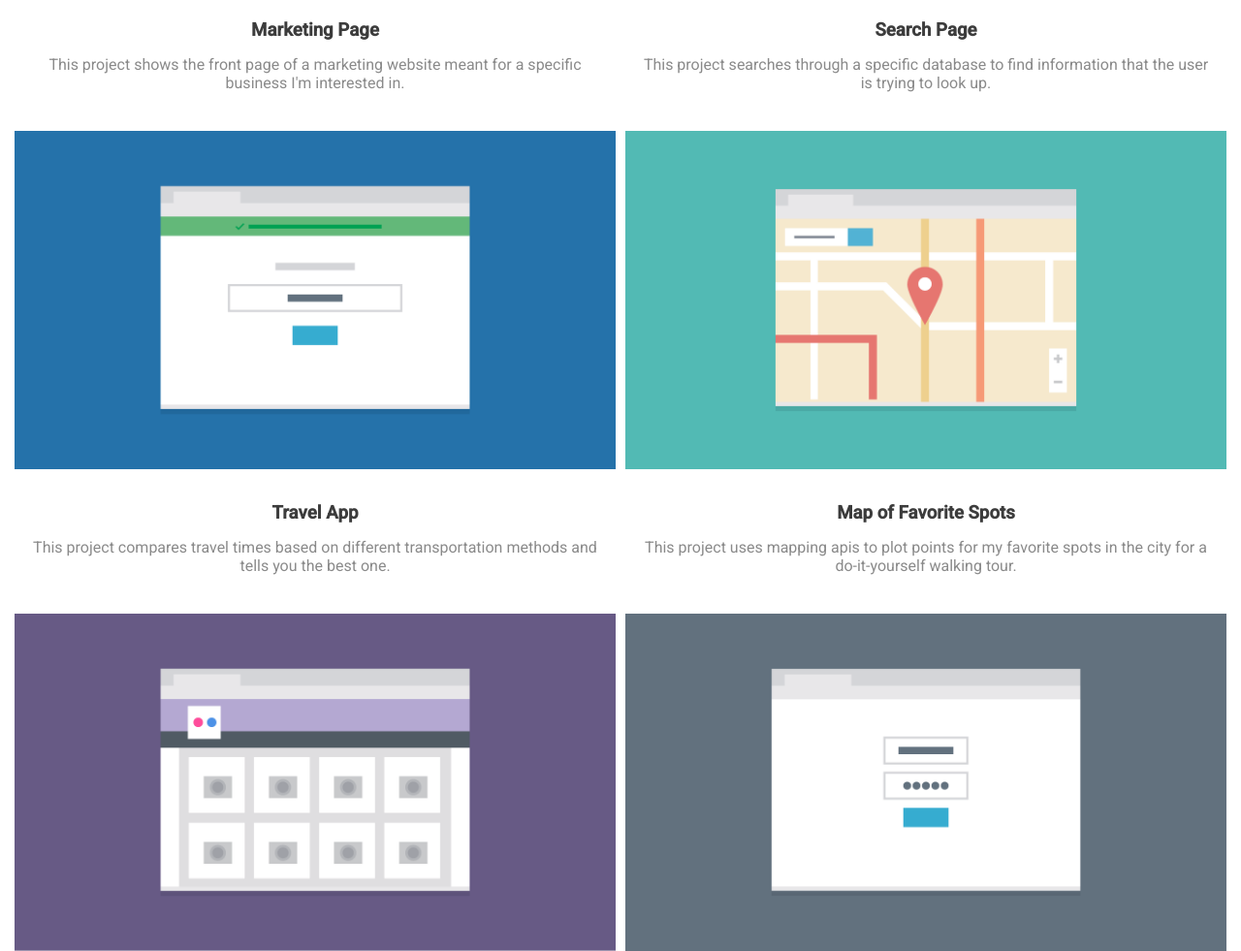
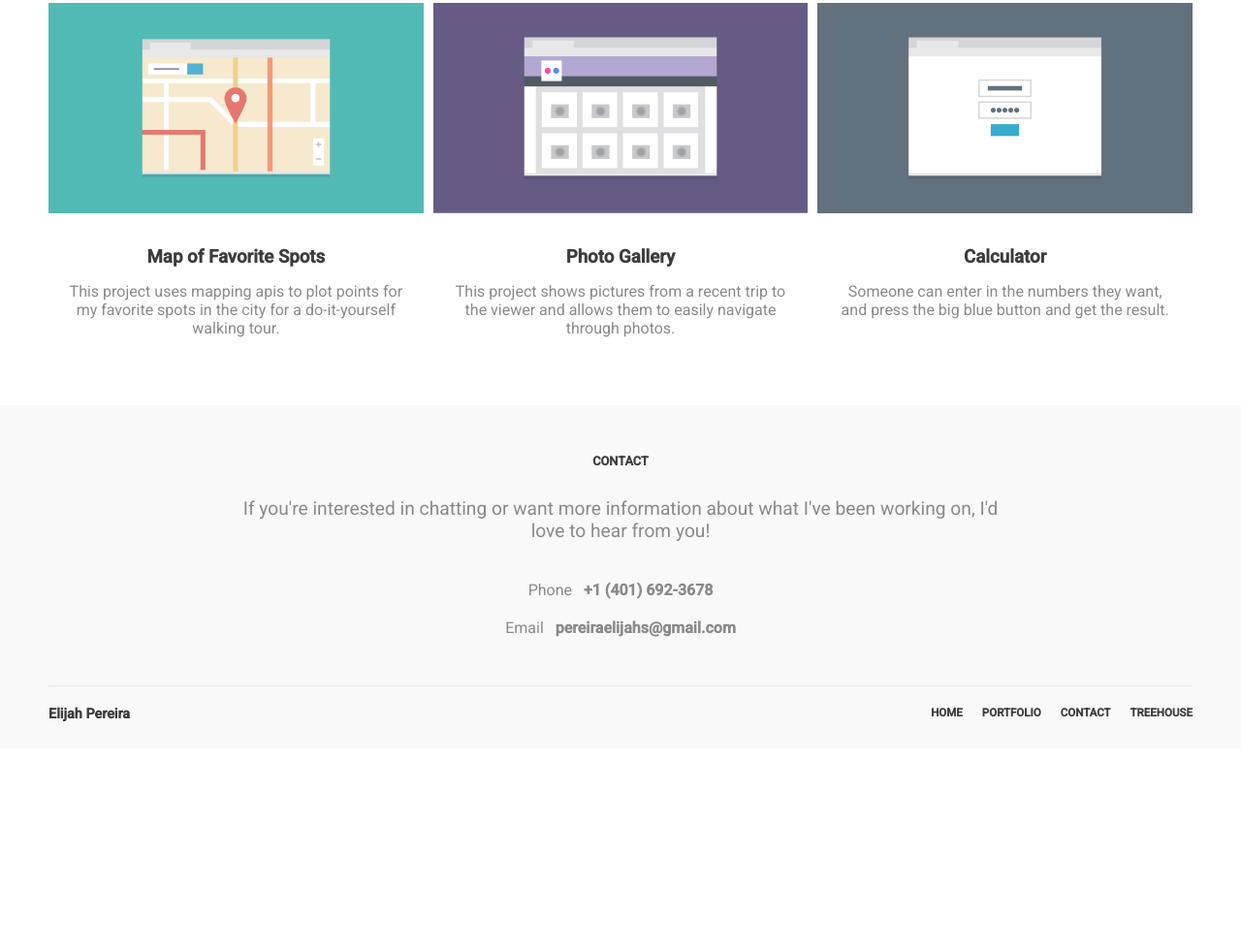
Before and after one commit to elijahpereira/TreehouseViewportproject, a plain HTML site: page index.html in a window 1280 px wide. Shown: the part 891-1872 px from the top of the page at 97% size. After the commit the page ends 1663 px from the top, so only its background shows below. Drawn offline with Linux system fonts and the light colour scheme.

Commit message:
finished

```diff
--- a/css/styles.css
+++ b/css/styles.css
@@ -41,7 +41,7 @@ nav{
     font-size: 1.10em;
     font-weight: bold;
     display: flex;
-    flex-wrap:
+    flex-direction: column;
 }
 
 li{
@@ -60,7 +60,6 @@ li{
     line-height: 1.5;
 }
 
-#top,
 .name,
 .titles,
 h3,
@@ -111,7 +110,7 @@ h3{
 /*--------------*/
 
 .contact-container{
-    padding: 10px 10px 10px 10px;
+    padding: 10px 15px 10px 15px;
 }
 
 #contact{
@@ -145,7 +144,7 @@ footer{
     flex-wrap:wrap;
     flex-direction: row;
     justify-content: space-between;
-    padding:10px 10px 30px 10px;
+    padding:10px 15px 30px 15px;
     font-size: 0.9em;
 }
 
@@ -157,23 +156,28 @@ div b{
     color: rgb(138, 138, 138);
 }
 
-.bottom-nav{
-    visibility:;
+img{
+        transition: 1s;
+    }
+
+    img:hover{
+        transform: scale(1.1);
+    }
+
+
+#top{
+    color:rgb(99, 0, 0);
 }
-
 /*------------*/
 /*phone styles*/
 /*------------*/
 @media screen and (min-width: 320px){
 
-nav{
-    flex-direction: column;
+#top{
+    font-weight: bold;
 }
 
-.return-top b{
-    text-align: right;
-}
-.nav-item-bottom{
+.bottom-nav{
     display:none;
 }
 }
@@ -211,7 +215,7 @@ ul{
 }
 
 .bio p{
-    padding: 0px 45px;
+    padding: 0px 45px 0px 0px;
     font-size: 1.1em;
     text-align: left;
 }
@@ -245,7 +249,11 @@ img{
 .portfolio-item img{
     max-width: 100%;
 }
-    /*footer styles*/
+
+/*=============*/
+/*footer styles*/
+/*=============*/
+
 .contact-description{
     font: lighter 100px;
     font-size: 1.1em;
@@ -264,9 +272,67 @@ img{
 
 .nav-item-bottom{
     display: inline;
-    padding: 0px 10px 0 10px;
+    padding: 0px 0px 20px 20px;
     font-size: 0.8em;
     font-weight: bold;
     flex-direction: row;
 }
 }
+
+/*---------------*/
+/* desktop styles*/
+/*---------------*/
+
+@media screen and (min-width: 1024px){
+
+    .name{
+        text-align: left;
+        padding: 80px 0px 0px 50px;
+    }
+
+    ul{
+        justify-content:flex-end;
+        margin: -35px 0px 0px 0px;
+        padding: 0px 35px;
+    }
+
+    .bio{
+        padding: 30px 50px 40px 50px;
+    }
+
+    .bio p{
+        padding: 0px 40px 0px 0px;
+        font-size: 1.3em;
+    }
+
+    .portfolio{
+        padding: 10px 50px 30px 50px;
+    }
+
+    .portfolio-item {
+        flex: 1 0 30%;
+    }
+
+    .contact-container{
+        padding: 10px 50px 10px 50px;
+    }
+
+    .contact-description{
+        font-size: 1.2em;
+        padding: 10px 200px 30px 200px;
+    }
+
+    .bottom-footer{
+        margin:0px;
+    }
+
+    footer{
+        padding: 10px 50px 10px 50px;
+    }
+
+    .bottom-footer{
+        padding: 0px 0px 0px 0px;
+    }
+
+
+}
--- a/index.html
+++ b/index.html
@@ -74,9 +74,9 @@
 
     <footer>
         <b> Elijah Pereira </b>
-        <a class="return-top" href="#top"><b>BACK TO TOP</b></a>
+        <a class="return-top" id="top" href="#top"><b></B>BACK TO TOP</a>
             <div class="bottom-nav">
-            <ul class=bottom-footer>
+            <ul class="bottom-footer">
                 <li class="nav-item-bottom"><a href="#home" >HOME</a></li>
                 <li class="nav-item-bottom"><a href="#portfolio">PORTFOLIO</a></li>
                 <li class="nav-item-bottom"><a href="#contact">CONTACT</a></li>
```
